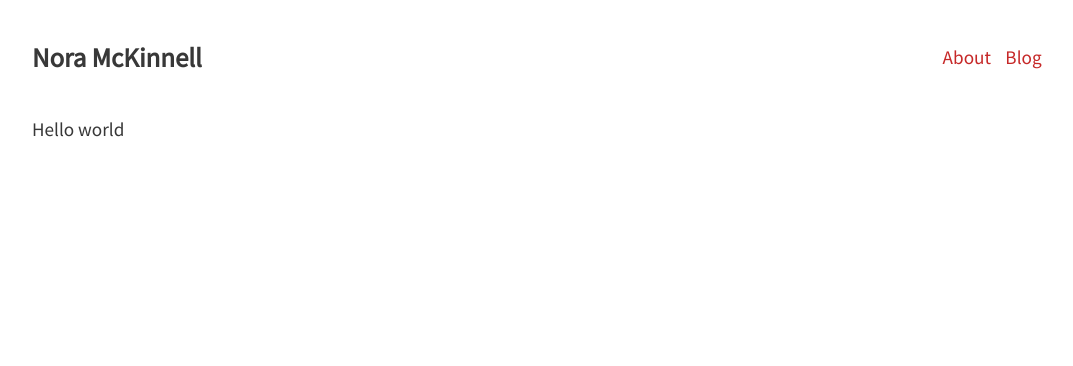
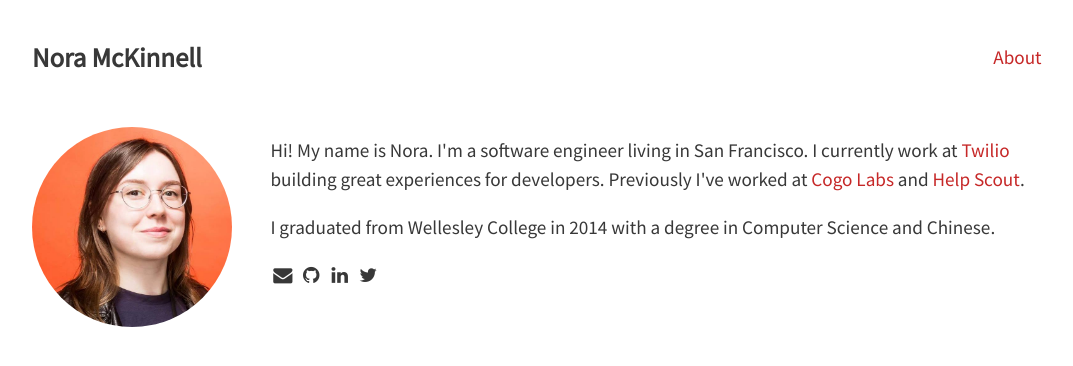
Before and after one commit to nmckinnell/nmckinnell.github.io, a Jekyll site: the page built from index.html, in a window 1280 px wide. Shown: the top 366 px of the page, without its empty margins (96-1169 px from the left). Built offline with Jekyll 4.4.1, drawn with Linux system fonts in a browser that asks for light colours.

Commit message:
Add icons and image to about, hide empty blog

```diff
--- a/_includes/head.html
+++ b/_includes/head.html
@@ -10,5 +10,9 @@
   <link rel="canonical" href="{{ page.url | replace:'index.html','' | prepend: site.baseurl | prepend: site.url }}">
   <link rel="alternate" type="application/rss+xml" title="{{ site.title }}" href="{{ "/feed.xml" | prepend: site.baseurl | prepend: site.url }}">
 
+  <!-- Google Fonts -->
   <link href="https://fonts.googleapis.com/css?family=Source+Sans+Pro" rel="stylesheet">
+
+  <!-- Font Awesome -->
+  <link href="//maxcdn.bootstrapcdn.com/font-awesome/4.7.0/css/font-awesome.min.css" rel="stylesheet">
 </head>
--- a/_includes/header.html
+++ b/_includes/header.html
@@ -6,8 +6,13 @@
   </div>
   <nav class="site-nav">
     <ul>
+      <li>
+        <a class="page-link" href="{{ site.baseurl }}/">
+          About
+        </a>
+      </li>
       {% for page in site.pages %}
-        {% if page.title %}
+        {% if page.title and page.hidden != true %}
         <li>
           <a class="page-link" href="{{ page.url | prepend: site.baseurl }}">
             {{ page.title }}
--- a/_pages/blog.html
+++ b/_pages/blog.html
@@ -2,6 +2,7 @@
 layout: default
 title: Blog
 permalink: /blog/
+hidden: true
 ---
 
 <div class="posts">
--- a/_sass/_base.scss
+++ b/_sass/_base.scss
@@ -25,7 +25,7 @@ a {
 
 p {
   line-height: 1.5;
-  margin-bottom: 1em;
+  margin: 1em 0;
 }
 
 .button {
@@ -42,3 +42,7 @@ a.button:hover {
   color: $background-color;
   text-decoration: none;
 }
+
+a > .fa {
+  color: $text-color;
+}
--- a/_sass/_layout.scss
+++ b/_sass/_layout.scss
@@ -35,3 +35,11 @@
   width: 100%;
   padding: 0 ($padding-small * 2);
 }
+
+.profile-image {
+  height: 200px;
+  width: 200px;
+  border-radius: 50%;
+  float: left;
+  margin: -.5em 2em 0 0;
+}
--- a/index.html
+++ b/index.html
@@ -1,5 +1,33 @@
 ---
-layout: default
+layout: page
 ---
 
-Hello world
+<img class="profile-image" src="/profile.jpg">
+
+<p>
+  Hi! My name is Nora. I'm a software engineer living in San Francisco.
+  I currently work at <a href="https://twilio.com">Twilio</a> building great
+  experiences for developers. Previously I've worked at
+  <a href="https://cogolabs.com">Cogo Labs</a> and
+  <a href="https://helpscout.net">Help Scout</a>.
+</p>
+
+<p>
+  I graduated from Wellesley College in 2014 with a degree in Computer Science
+  and Chinese.
+</p>
+
+<p>
+  <a href="mailto:nora.mckinnell@gmail.com" title="Email me" target="_blank">
+    <i class="fa fa-fw fa-envelope"></i>
+  </a>
+  <a href="https://github.com/nmckinnell" title="GitHub" target="_blank">
+		<i class="fa fa-fw fa-github"></i>
+	</a>
+  <a href="https://linkedin.com/in/nmckinnell/" title="LinkedIn" target="_blank">
+		<i class="fa fa-fw fa-linkedin"></i>
+	</a>
+  <a href="https://twitter.com/noramckinnell" title="Twitter" target="_blank">
+		<i class="fa fa-fw fa-twitter"></i>
+	</a>
+</p>
```
Also changed, not shown: _pages/about.md (deleted, +0 -9 lines), _posts/2017-08-03-welcome-to-jekyll.markdown (deleted, +0 -25 lines), profile.jpg (added).
